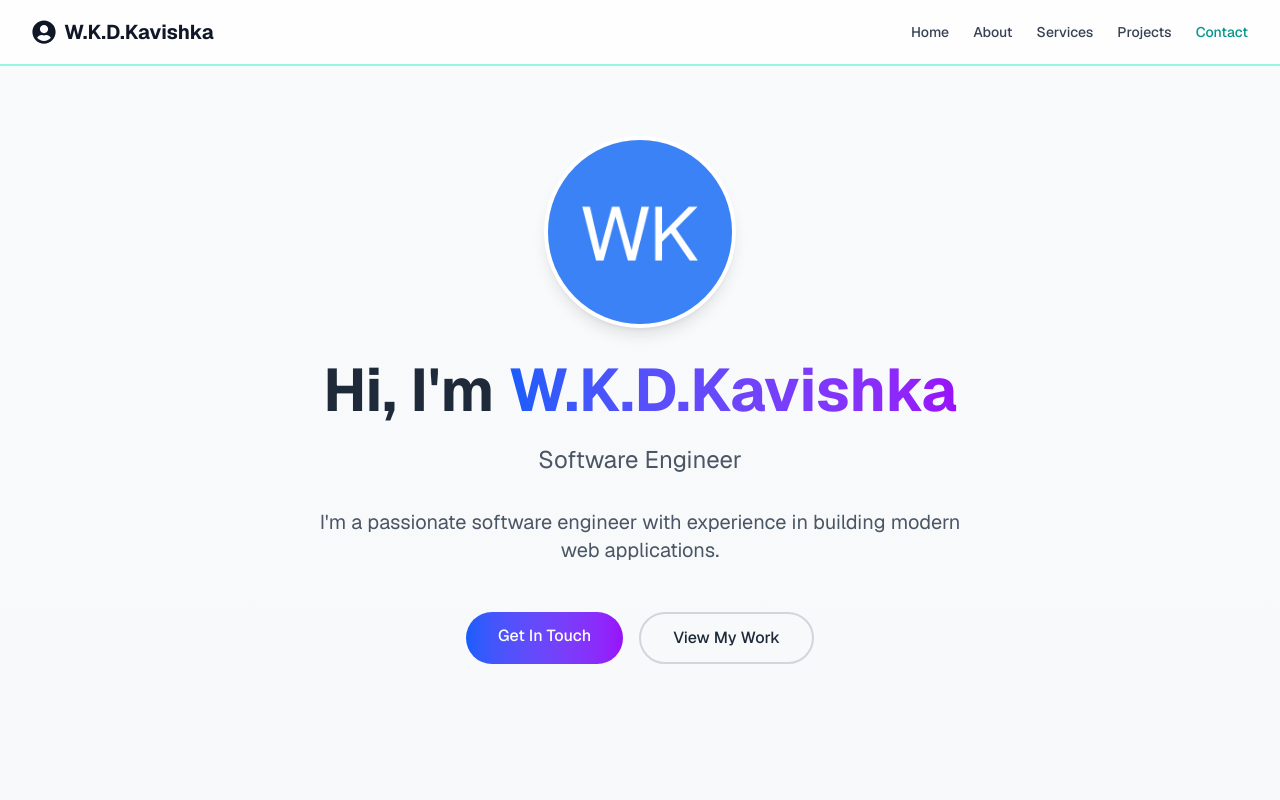
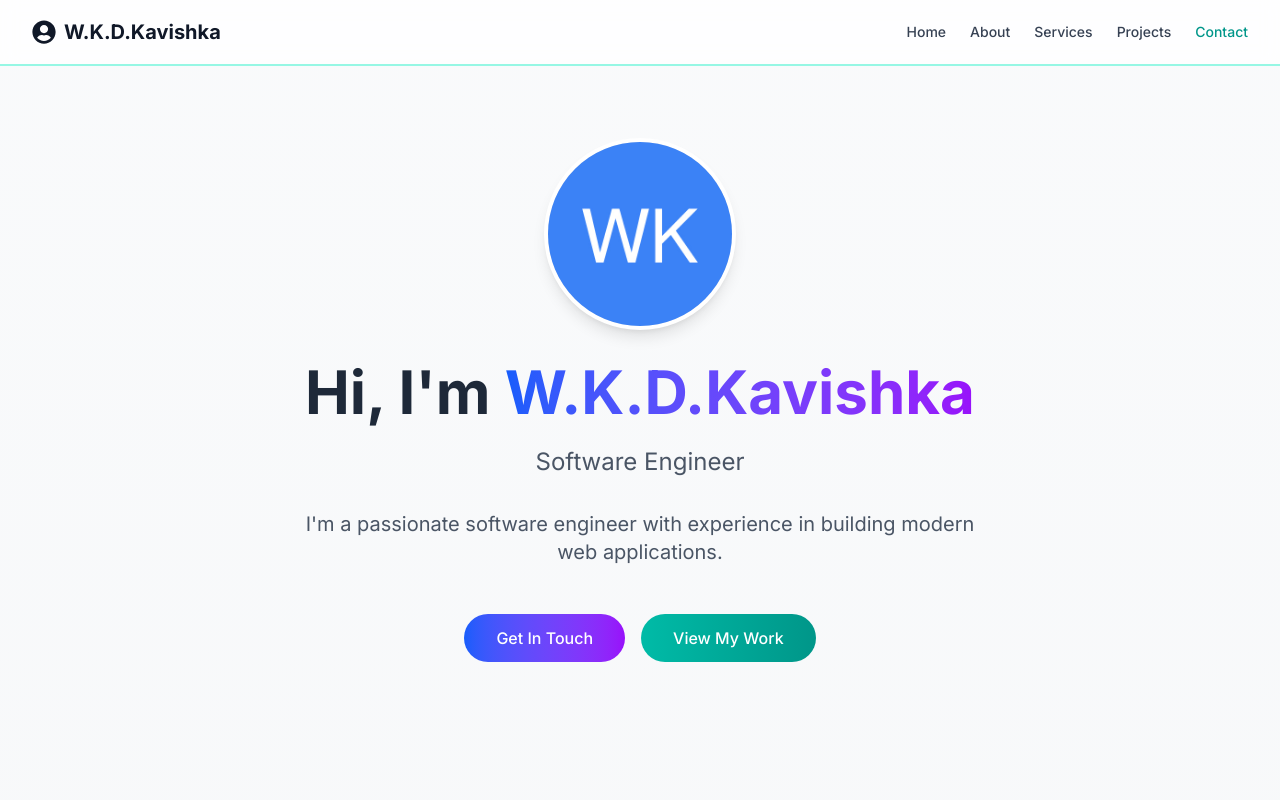
Before and after one commit to wkdkavishka/wkdkavishka-next, a Next.js app: page / in a window 1280 px wide. Shown: the top 800 px of the page. Built offline with nearby package versions, Linux system fonts and the light colour scheme.

Commit message:
remove background animation and add teal gradient to view my work

```diff
--- a/src/app/layout.tsx
+++ b/src/app/layout.tsx
@@ -1,21 +1,12 @@
 import type { Metadata } from "next";
-import { Geist, Geist_Mono } from "next/font/google";
+import { Inter } from "next/font/google";
 import "./globals.css";
-import ParticlesBackground from "@/components/ParticlesBackground";
 
-const geistSans = Geist({
-  variable: "--font-geist-sans",
-  subsets: ["latin"],
-});
-
-const geistMono = Geist_Mono({
-  variable: "--font-geist-mono",
-  subsets: ["latin"],
-});
+const inter = Inter({ subsets: ["latin"] });
 
 export const metadata: Metadata = {
-  title: "Create Next App",
-  description: "Generated by create next app",
+  title: "Kavishka Weerasekara",
+  description: "Portfolio of Kavishka Weerasekara",
 };
 
 export default function RootLayout({
@@ -24,11 +15,8 @@ export default function RootLayout({
   children: React.ReactNode;
 }>) {
   return (
-    <html lang="en">
-      <body
-        className={`${geistSans.variable} ${geistMono.variable} antialiased`}
-      >
-        <ParticlesBackground />
+    <html lang="en" className="h-full" suppressHydrationWarning>
+      <body className={`${inter.className} min-h-full bg-gray-900 text-white`}>
         {children}
       </body>
     </html>
--- a/src/app/page.tsx
+++ b/src/app/page.tsx
@@ -9,6 +9,7 @@ import { Projects } from "@/components/Projects";
 import { Contact } from "@/components/Contact";
 import { Footer } from "@/components/Footer";
 import { ScrollFadeIn } from "@/components/ui/ScrollFadeIn";
+import siteData from "@/data/site-data";
 
 // This is the main page component that renders all sections of the portfolio.
 // Each section is a separate component for better organization and maintainability.
@@ -17,11 +18,8 @@ export default function Home() {
   return (
     <div className="min-h-screen bg-gradient-to-b from-gray-50 to-gray-100 dark:from-gray-900 dark:to-gray-800 text-gray-800 dark:text-gray-200 transition-colors duration-300">
       <Head>
-        <title>Your Name | Software Engineer</title>
-        <meta
-          name="description"
-          content="Personal portfolio of Your Name, a Software Engineer"
-        />
+        <title>{siteData.personal.name} | Software Engineer</title>
+        <meta name={siteData.personal.name} content={siteData.personal.name} />
         <meta name="viewport" content="width=device-width, initial-scale=1" />
         <link rel="icon" href="/favicon.ico" />
       </Head>
--- a/src/components/Contact.tsx
+++ b/src/components/Contact.tsx
@@ -1,9 +1,26 @@
-import React from "react";
+"use client";
+
+import React, { useState } from "react";
 import { FiMail } from "react-icons/fi";
 import siteData from "@/data/site-data";
+import { EmailModal } from "./EmailModal";
 
 export const Contact = () => {
-  const { personal, socialLinks } = siteData;
+  const { socialLinks } = siteData;
+  const [isModalOpen, setIsModalOpen] = useState(false);
+
+  const handleEmailSubmit = (data: {
+    name: string;
+    email: string;
+    message: string;
+  }) => {
+    const recipientEmail = process.env.NEXT_PUBLIC_EMAIL;
+    const subject = encodeURIComponent(`Portfolio Contact from ${data.name}`);
+    const body = encodeURIComponent(
+      `Name: ${data.name}\nEmail: ${data.email}\n\nMessage:\n${data.message}`
+    );
+    window.location.href = `mailto:${recipientEmail}?subject=${subject}&body=${body}`;
+  };
 
   return (
     <section id="contact" className="py-20 px-6">
@@ -16,13 +33,13 @@ export const Contact = () => {
           question or just want to say hi, I&apos;ll get back to you as soon as
           possible!
         </p>
-        <a
-          href={`mailto:${personal.email}`}
+        <button
+          onClick={() => setIsModalOpen(true)}
           className="inline-flex items-center px-8 py-3 bg-gradient-to-r from-blue-600 to-purple-600 text-white rounded-full font-medium hover:opacity-90 transition-opacity hover:shadow-lg transform hover:-translate-y-0.5"
         >
           <FiMail className="mr-2" />
           Say Hello
-        </a>
+        </button>
         <div className="mt-12 flex justify-center space-x-6">
           {socialLinks.map((social) => (
             <a
@@ -38,6 +55,11 @@ export const Contact = () => {
           ))}
         </div>
       </div>
+      <EmailModal
+        isOpen={isModalOpen}
+        onClose={() => setIsModalOpen(false)}
+        onSubmit={handleEmailSubmit}
+      />
     </section>
   );
 };
--- /dev/null
+++ b/src/components/EmailModal.tsx
@@ -0,0 +1,157 @@
+"use client";
+
+import React, { useState, useEffect } from "react";
+import { FiX, FiSend } from "react-icons/fi";
+import { motion, AnimatePresence } from "framer-motion";
+
+interface EmailModalProps {
+  isOpen: boolean;
+  onClose: () => void;
+  onSubmit: (data: { name: string; email: string; message: string }) => void;
+}
+
+export const EmailModal: React.FC<EmailModalProps> = ({
+  isOpen,
+  onClose,
+  onSubmit,
+}) => {
+  const [formData, setFormData] = useState({
+    name: "",
+    email: "",
+    message: "",
+  });
+  const [isMounted, setIsMounted] = useState(false);
+
+  useEffect(() => {
+    setIsMounted(true);
+    return () => setIsMounted(false);
+  }, []);
+
+  const handleSubmit = (e: React.FormEvent) => {
+    e.preventDefault();
+    if (formData.name && formData.email && formData.message) {
+      onSubmit(formData);
+      setFormData({ name: "", email: "", message: "" });
+      onClose();
+    }
+  };
+
+  const handleChange = (
+    e: React.ChangeEvent<HTMLInputElement | HTMLTextAreaElement>
+  ) => {
+    const { name, value } = e.target;
+    setFormData((prev) => ({
+      ...prev,
+      [name]: value,
+    }));
+  };
+
+  if (!isMounted) return null;
+
+  return (
+    <AnimatePresence>
+      {isOpen && (
+        <motion.div
+          initial={{ opacity: 0 }}
+          animate={{ opacity: 1 }}
+          exit={{ opacity: 0 }}
+          transition={{ duration: 0.2 }}
+          className="fixed inset-0 bg-black/50 backdrop-blur-sm flex items-center justify-center z-50 p-4"
+          onClick={(e) => e.target === e.currentTarget && onClose()}
+        >
+          <motion.div
+            initial={{ y: 20, opacity: 0 }}
+            animate={{ y: 0, opacity: 1 }}
+            exit={{ y: 20, opacity: 0 }}
+            transition={{ duration: 0.3, ease: "easeOut" }}
+            className="relative bg-white dark:bg-gray-900 rounded-2xl p-8 w-full max-w-md shadow-2xl border border-gray-100 dark:border-gray-800"
+          >
+            <button
+              onClick={onClose}
+              className="absolute top-4 right-4 p-1.5 rounded-full hover:bg-gray-100 dark:hover:bg-gray-800 text-gray-500 hover:text-gray-700 dark:text-gray-400 dark:hover:text-gray-200 transition-colors"
+              aria-label="Close"
+            >
+              <FiX size={20} />
+            </button>
+            <div className="mb-6">
+              <h3 className="text-2xl font-bold bg-gradient-to-r from-blue-600 to-purple-600 bg-clip-text text-transparent mb-2">
+                Send a Message
+              </h3>
+              <p className="text-gray-600 dark:text-gray-400 text-sm">
+                I&apos;ll get back to you as soon as possible!
+              </p>
+            </div>
+            <form onSubmit={handleSubmit} className="space-y-5">
+              <div>
+                <label
+                  htmlFor="name"
+                  className="block text-sm font-medium text-gray-700 dark:text-gray-300 mb-1.5"
+                >
+                  Name
+                </label>
+                <input
+                  type="text"
+                  id="name"
+                  name="name"
+                  value={formData.name}
+                  onChange={handleChange}
+                  className="w-full px-4 py-2.5 border border-gray-200 dark:border-gray-700 rounded-xl bg-white dark:bg-gray-800/50 text-gray-900 dark:text-white focus:ring-2 focus:ring-blue-500/50 focus:border-blue-500 outline-none transition-all duration-200"
+                  placeholder="John Doe"
+                  required
+                />
+              </div>
+              <div>
+                <label
+                  htmlFor="email"
+                  className="block text-sm font-medium text-gray-700 dark:text-gray-300 mb-1.5"
+                >
+                  Email
+                </label>
+                <input
+                  type="email"
+                  id="email"
+                  name="email"
+                  value={formData.email}
+                  onChange={handleChange}
+                  className="w-full px-4 py-2.5 border border-gray-200 dark:border-gray-700 rounded-xl bg-white dark:bg-gray-800/50 text-gray-900 dark:text-white focus:ring-2 focus:ring-blue-500/50 focus:border-blue-500 outline-none transition-all duration-200"
+                  placeholder="your.email@example.com"
+                  required
+                />
+              </div>
+              <div>
+                <label
+                  htmlFor="message"
+                  className="block text-sm font-medium text-gray-700 dark:text-gray-300 mb-1.5"
+                >
+                  Message
+                </label>
+                <textarea
+                  id="message"
+                  name="message"
+                  rows={4}
+                  value={formData.message}
+                  onChange={handleChange}
+                  className="w-full px-4 py-2.5 border border-gray-200 dark:border-gray-700 rounded-xl bg-white dark:bg-gray-800/50 text-gray-900 dark:text-white focus:ring-2 focus:ring-blue-500/50 focus:border-blue-500 outline-none resize-none transition-all duration-200"
+                  placeholder="Hi there! I'd love to chat about..."
+                  required
+                ></textarea>
+              </div>
+              <motion.button
+                whileHover={{ scale: 1.02 }}
+                whileTap={{ scale: 0.98 }}
+                type="submit"
+                disabled={
+                  !formData.name || !formData.email || !formData.message
+                }
+                className="w-full bg-gradient-to-r from-blue-600 to-purple-600 hover:from-blue-700 hover:to-purple-700 text-white font-medium py-3 px-6 rounded-xl transition-all duration-300 flex items-center justify-center space-x-2 disabled:opacity-50 disabled:cursor-not-allowed"
+              >
+                <span>Send Message</span>
+                <FiSend className="w-4 h-4" />
+              </motion.button>
+            </form>
+          </motion.div>
+        </motion.div>
+      )}
+    </AnimatePresence>
+  );
+};
--- a/src/components/Hero.tsx
+++ b/src/components/Hero.tsx
@@ -55,7 +55,7 @@ export const Hero = () => {
           </a>
           <a
             href="#projects"
-            className="px-8 py-3 border-2 border-gray-300 dark:border-gray-600 rounded-full font-medium hover:bg-gray-100 dark:hover:bg-gray-800 transition-colors"
+            className="px-8 py-3 bg-gradient-to-r from-teal-500 to-teal-600 text-white rounded-full font-medium hover:opacity-90 transition-opacity"
           >
             View My Work
           </a>
--- a/src/components/ParticlesBackground.tsx
+++ /dev/null
@@ -1,81 +0,0 @@
-"use client";
-
-import React from "react";
-import Particles from "@tsparticles/react";
-
-const ParticlesBackground: React.FC = () => {
-  return (
-    <Particles
-      id="tsparticles"
-      options={{
-        background: {
-          color: {
-            value: "#000",
-          },
-        },
-        fpsLimit: 60,
-        interactivity: {
-          events: {
-            onClick: {
-              enable: true,
-              mode: "push",
-            },
-            onHover: {
-              enable: true,
-              mode: "repulse",
-            },
-          },
-          modes: {
-            push: {
-              quantity: 4,
-            },
-            repulse: {
-              distance: 200,
-              duration: 0.4,
-            },
-          },
-        },
-        particles: {
-          color: {
-            value: "#ffffff",
-          },
-          links: {
-            color: "#ffffff",
-            distance: 150,
-            enable: true,
-            opacity: 0.5,
-            width: 1,
-          },
-          collisions: {
-            enable: true,
-          },
-          move: {
-            direction: "none",
-            enable: true,
-            outModes: {
-              default: "bounce",
-            },
-            random: false,
-            speed: 2,
-            straight: false,
-          },
-          number: {
-            value: 80,
-          },
-          opacity: {
-            value: 0.5,
-          },
-          shape: {
-            type: "circle",
-          },
-          size: {
-            value: { min: 1, max: 5 },
-          },
-        },
-        detectRetina: true,
-      }}
-    />
-  );
-};
-
-export default ParticlesBackground;
```
Also changed, not shown: package.json (+3 -4 lines), 1 other file (tests, documents, lock files or other folders).
